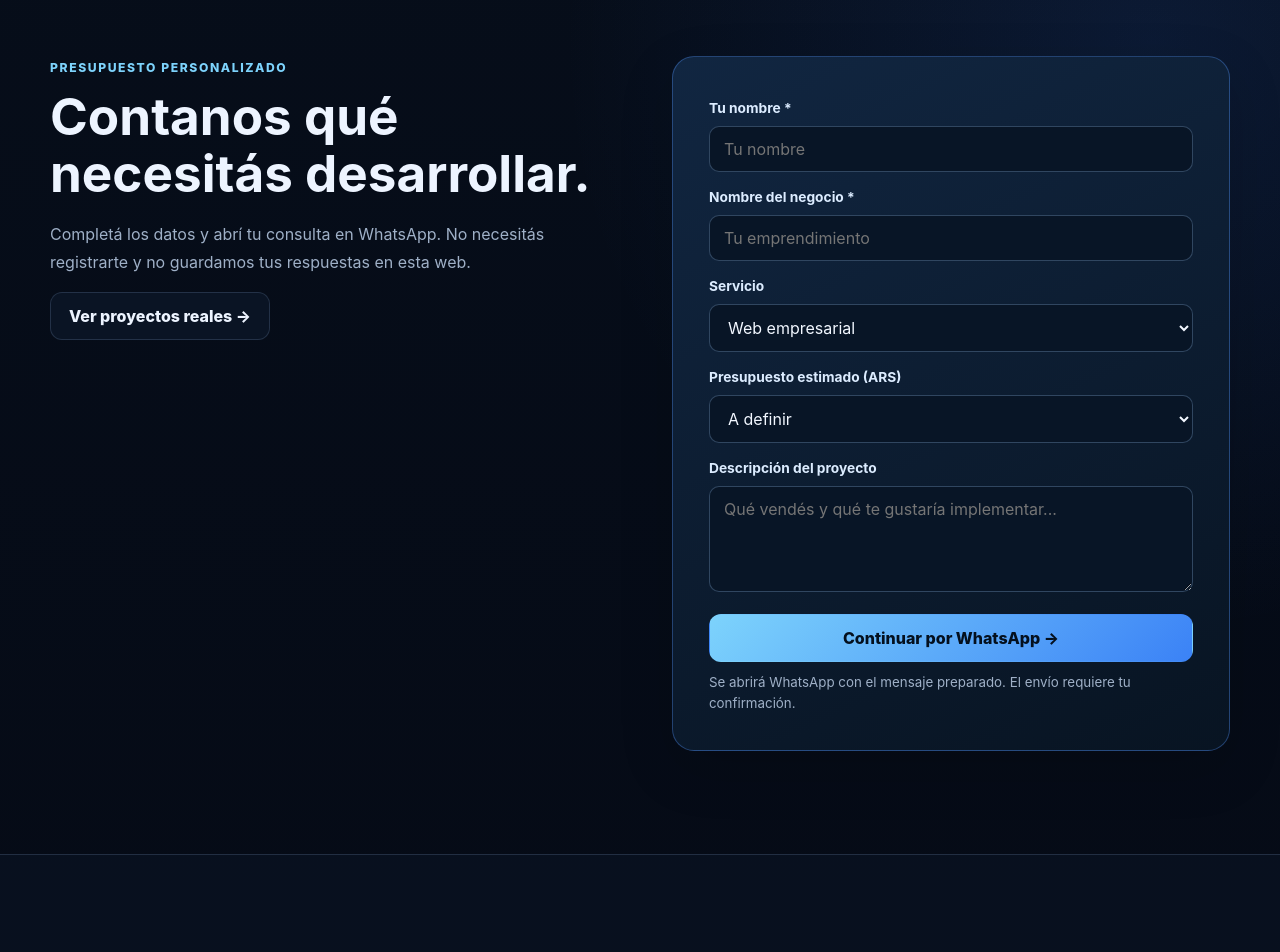
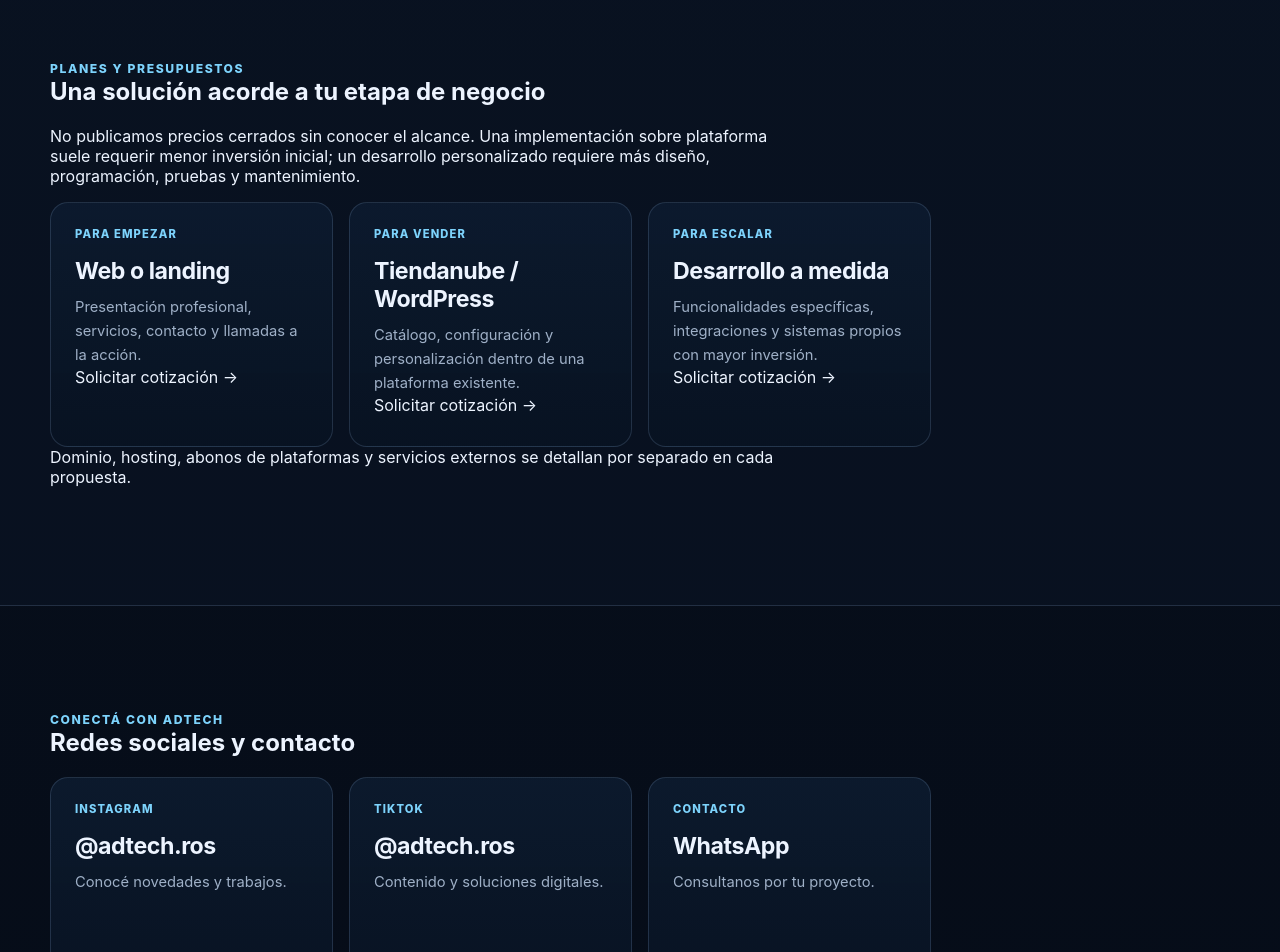
Before and after one commit to DylanDev08/Portfolio-Dylan, a React (Vite) app in the folder frontend/: page /adtech in a window 1280 px wide. Shown: the part 3260-4212 px from the top of the page. Built offline with nearby package versions, Linux system fonts and the light colour scheme; no server answers.

Commit message:
feat: complete AdTech anchored sections for about work services prices socials and quotes

```diff
--- a/frontend/src/pages/AdTechPage.jsx
+++ b/frontend/src/pages/AdTechPage.jsx
@@ -40,8 +40,8 @@ export function AdTechPage() {
               <p>Desarrollamos páginas web, tiendas online, sistemas y automatizaciones para que emprendedores y empresas puedan mostrar mejor lo que hacen, recibir consultas y organizar su trabajo.</p>
               <p>Elegimos la tecnología según tu objetivo y presupuesto: desde plataformas listas para administrar hasta desarrollos completamente personalizados.</p>
               <div className="hero-actions">
-                <a className="button button--primary" href="#adtech-presupuesto">Solicitar presupuesto</a>
-                <a className="button button--secondary" href="#adtech-servicios">Explorar servicios</a><Link className="button button--ghost" to="/proyectos">Portfolio personal</Link>
+                <a className="button button--primary" href="#presupuesto">Solicitar presupuesto</a>
+                <a className="button button--secondary" href="#servicios">Explorar servicios</a><Link className="button button--ghost" to="/proyectos">Portfolio personal</Link>
               </div>
             </div>
             <aside className="adtech-page__contact">
@@ -56,7 +56,7 @@ export function AdTechPage() {
         </div>
       </section>
 
-      <section className="section section--alt" aria-labelledby="adtech-historia">
+      <section className="section section--alt" id="nosotros" aria-labelledby="adtech-historia">
         <div className="container" style={{maxWidth:920}}>
           <span className="eyebrow">Nuestra historia y propósito</span>
           <h2 id="adtech-historia">De desarrollar proyectos reales a ayudar a otros negocios.</h2>
@@ -65,7 +65,7 @@ export function AdTechPage() {
         </div>
       </section>
 
-      <section className="section" id="adtech-servicios" aria-labelledby="adtech-servicios-title">
+      <section className="section" id="servicios" aria-labelledby="adtech-servicios-title">
         <div className="container">
           <span className="eyebrow">Opciones según tu presupuesto y necesidad</span>
           <h2 id="adtech-servicios-title">Tres caminos para tener tu web o tienda online</h2>
@@ -84,7 +84,7 @@ export function AdTechPage() {
         </div>
       </section>
 
-      <section className="section section--alt" aria-labelledby="adtech-otros-title">
+      <section className="section section--alt" id="otros-servicios" aria-labelledby="adtech-otros-title">
         <div className="container">
           <span className="eyebrow">Más que páginas web</span>
           <h2 id="adtech-otros-title">Otros servicios de AdTech</h2>
@@ -100,7 +100,7 @@ export function AdTechPage() {
         </div>
       </section>
 
-      <section className="section" aria-labelledby="adtech-casos">
+      <section className="section" id="trabajos" aria-labelledby="adtech-casos">
         <div className="container">
           <span className="eyebrow">Proyectos reales</span>
           <h2 id="adtech-casos">Conocé trabajos que podés visitar</h2>
@@ -111,7 +111,30 @@ export function AdTechPage() {
         </div>
       </section>
 
-      <section className="section adtech-lead-section" id="adtech-presupuesto">
+      <section className="section section--alt" id="precios" aria-labelledby="adtech-precios-title">
+        <div className="container">
+          <span className="eyebrow">Planes y presupuestos</span>
+          <h2 id="adtech-precios-title">Una solución acorde a tu etapa de negocio</h2>
+          <p>No publicamos precios cerrados sin conocer el alcance. Una implementación sobre plataforma suele requerir menor inversión inicial; un desarrollo personalizado requiere más diseño, programación, pruebas y mantenimiento.</p>
+          <div className="route-card-grid">
+            <article className="route-card"><span>Para empezar</span><h3>Web o landing</h3><p>Presentación profesional, servicios, contacto y llamadas a la acción.</p><a href="#presupuesto">Solicitar cotización →</a></article>
+            <article className="route-card"><span>Para vender</span><h3>Tiendanube / WordPress</h3><p>Catálogo, configuración y personalización dentro de una plataforma existente.</p><a href="#presupuesto">Solicitar cotización →</a></article>
+            <article className="route-card"><span>Para escalar</span><h3>Desarrollo a medida</h3><p>Funcionalidades específicas, integraciones y sistemas propios con mayor inversión.</p><a href="#presupuesto">Solicitar cotización →</a></article>
+          </div>
+          <p>Dominio, hosting, abonos de plataformas y servicios externos se detallan por separado en cada propuesta.</p>
+        </div>
+      </section>
+      <section className="section" id="redes" aria-labelledby="adtech-redes-title">
+        <div className="container">
+          <span className="eyebrow">Conectá con AdTech</span><h2 id="adtech-redes-title">Redes sociales y contacto</h2>
+          <div className="route-card-grid">
+            <a className="route-card" href={venture.instagramUrl} target="_blank" rel="noopener noreferrer"><span>Instagram</span><h3>@adtech.ros</h3><p>Conocé novedades y trabajos.</p><strong>Visitar Instagram ↗</strong></a>
+            <a className="route-card" href={venture.tiktokUrl} target="_blank" rel="noopener noreferrer"><span>TikTok</span><h3>@adtech.ros</h3><p>Contenido y soluciones digitales.</p><strong>Visitar TikTok ↗</strong></a>
+            <a className="route-card" href={venture.whatsappUrl} target="_blank" rel="noopener noreferrer"><span>Contacto</span><h3>WhatsApp</h3><p>Consultanos por tu proyecto.</p><strong>Escribir a AdTech ↗</strong></a>
+          </div>
+        </div>
+      </section>
+      <section className="section adtech-lead-section" id="presupuesto">
         <div className="container adtech-lead-layout">
           <div><span className="eyebrow">Presupuesto personalizado</span><h2>Contanos qué necesitás desarrollar.</h2><p>Completá los datos y abrí tu consulta en WhatsApp. No necesitás registrarte y no guardamos tus respuestas en esta web.</p><Link to="/proyectos" className="button button--secondary">Ver proyectos reales →</Link></div>
           <form className="adtech-lead-form" onSubmit={send}>
```
